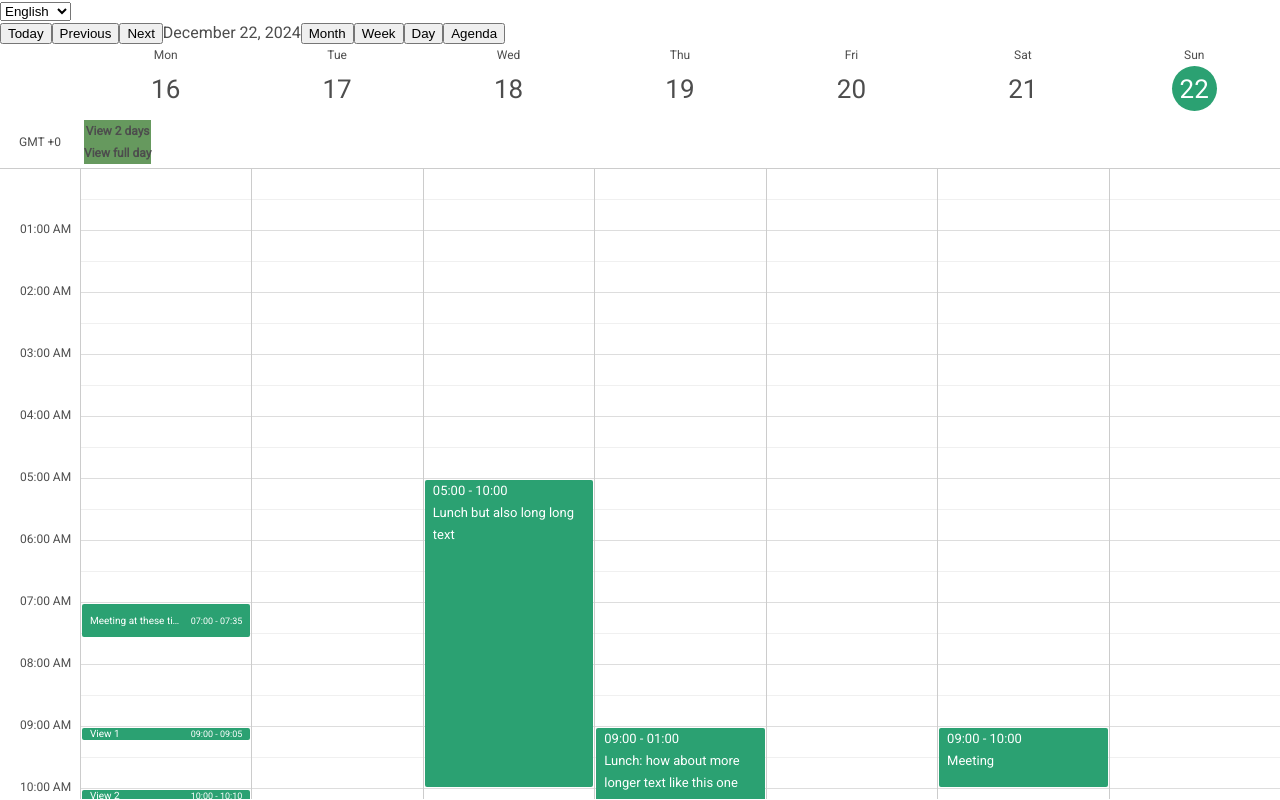
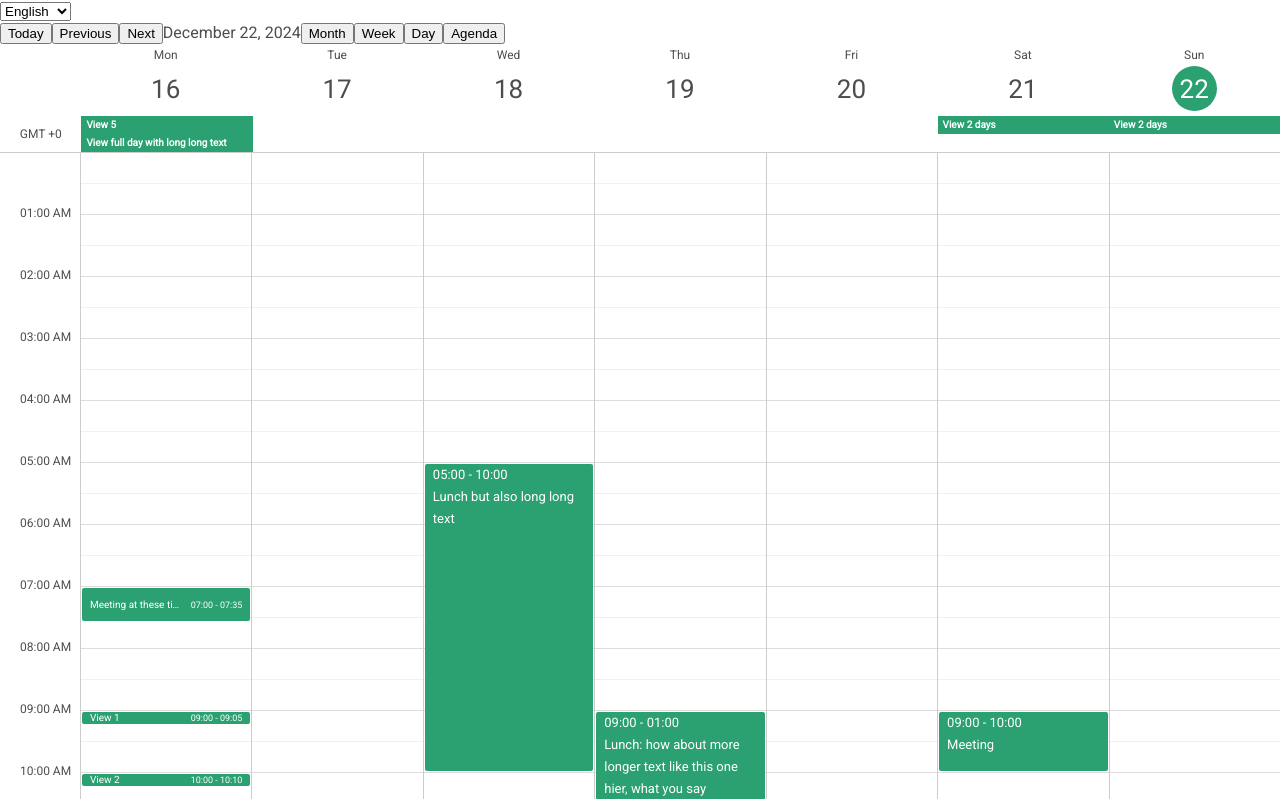
Before and after one commit to Eng-FerasAhmad/razor-calendar, a React (Vite) app: page / in a window 1280 px wide. Built offline with nearby package versions, Linux system fonts and the light colour scheme.

Commit message:
improve the full days appointment at the top of calendar

```diff
--- a/src/components/app/App.tsx
+++ b/src/components/app/App.tsx
@@ -71,7 +71,7 @@ export default function App(): ReactElement {
             title: 'View 5',
             start: '2024-12-16T13:00',
             end: '2024-12-16T13:20',
-            isFullDay: false,
+            isFullDay: true,
         },
         {
             id: '10',
@@ -89,7 +89,7 @@ export default function App(): ReactElement {
         },
         {
             id: '12',
-            title: 'View full day',
+            title: 'View full day with long long text',
             start: '2024-12-16T14:10',
             end: '2024-12-16T16:30',
             isFullDay: true,
--- a/src/components/calendar/week/Week.tsx
+++ b/src/components/calendar/week/Week.tsx
@@ -13,6 +13,7 @@ import {
     GmtWrapper,
     FullDaysEventHeaderWrapper,
     FullDaysEventHeaderContainer,
+    FullDayTitleWrapper,
 } from './styles';
 import { useCalendarContext } from 'calendar/CalendarContext';
 import { calendarConfig } from 'calendar/config';
@@ -103,11 +104,37 @@ export default function Week({
                 </WeekHeaderDaysRow>
                 <WeekHeaderFullDaysRow>
                     <GmtWrapper>GMT +{DateTime.now().offset / 60}</GmtWrapper>
-                    <FullDaysEventHeaderContainer>
-                        {fullDayAppointments.map((appointment) => (
-                            <FullDaysEventHeaderWrapper key={appointment.id}>
-                                <div>{appointment.title}</div>
-                            </FullDaysEventHeaderWrapper>
+                    <FullDaysEventHeaderContainer data-testid="full-days-event-header-container">
+                        {days.map((day) => (
+                            <WeekDayHeaderWrapper key={day.toISO()}>
+                                {fullDayAppointments.map((appointment) => {
+                                    const start = DateTime.fromISO(
+                                        appointment.start
+                                    ).startOf('day');
+                                    const end = DateTime.fromISO(
+                                        appointment.end
+                                    ).startOf('day');
+
+                                    // Check if the appointment spans the current day
+                                    const isOnDay = day >= start && day <= end;
+
+                                    if (!isOnDay) {
+                                        return null;
+                                    }
+
+                                    return (
+                                        <FullDaysEventHeaderWrapper
+                                            key={appointment.id}
+                                        >
+                                            <FullDayTitleWrapper
+                                                color={primaryColor}
+                                            >
+                                                {appointment.title}
+                                            </FullDayTitleWrapper>
+                                        </FullDaysEventHeaderWrapper>
+                                    );
+                                })}
+                            </WeekDayHeaderWrapper>
                         ))}
                     </FullDaysEventHeaderContainer>
                 </WeekHeaderFullDaysRow>
--- a/src/components/calendar/week/styles.ts
+++ b/src/components/calendar/week/styles.ts
@@ -44,19 +44,24 @@ export const WeekDayHeaderWrapper = styled.div`
 export const FullDaysEventHeaderWrapper = styled.div`
     text-align: center;
     font-weight: bold;
-    background-color: #66995e;
     padding: 0;
 `;
 
 export const FullDaysEventHeaderContainer = styled.div`
-    position: relative;
-    text-align: center;
-    font-size: 12px;
-    overflow: hidden;
-    white-space: nowrap;
-    text-overflow: ellipsis;
-    padding: 4px;
-    border-radius: 4px;
+    display: flex;
+    width: 100%;
+    font-size: 10px;
+    color: #fff;
+`;
+
+export const FullDayTitleWrapper = styled.div<{ color: string }>`
+    height: 18px;
+    padding: 5px;
+    background-color: ${(props) => props.color};
+    display: flex;
+    align-items: center;
+    justify-content: flex-start;
+    box-sizing: border-box;
 `;
 
 export const TimeDayWrapper = styled.div`
@@ -70,7 +75,7 @@ export const WidthSpaceWrapper = styled.div`
 `;
 
 export const GmtWrapper = styled.div`
-    width: 80px;
+    width: 87px;
     font-size: 12px;
     display: flex;
     align-items: center;
```
